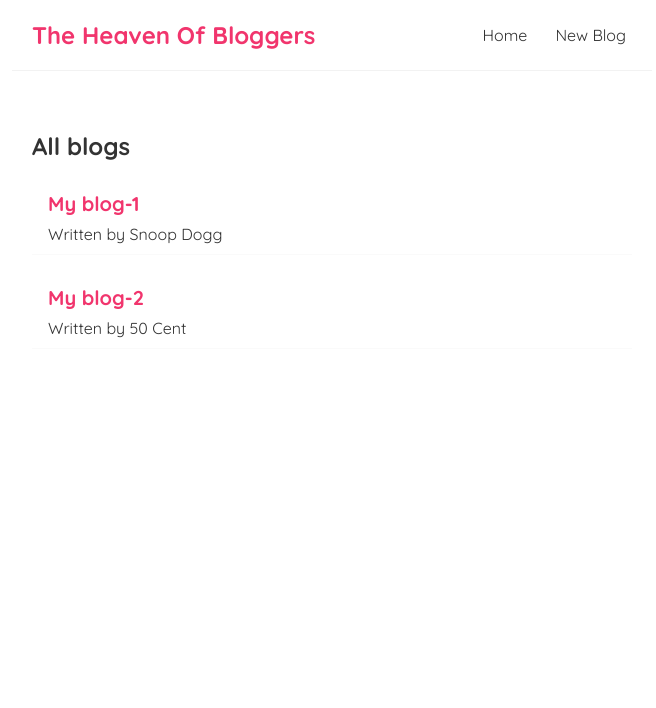
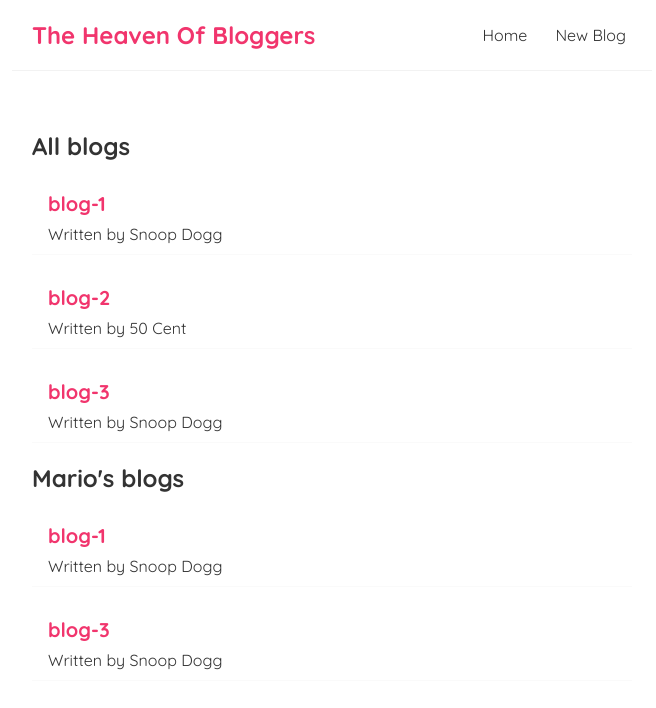
Before and after one commit to Masud034/bloggers, a React (Create React App) app: page / in a window 1280 px wide. Shown: the top 708 px of the page, without its empty margins (308-964 px from the left). Built offline with nearby package versions, Linux system fonts and the light colour scheme; the HTML template or start-up script is replaced by a standard one.

Commit message:
reusing components

```diff
--- a/src/Home.js
+++ b/src/Home.js
@@ -3,14 +3,16 @@ import { useState } from "react";
 const Home = () => {
 
     const [blogs, setBlogs] = useState( [
-        { id : 1, title : 'My blog-1', body : 'This is first blog body', author : 'Snoop Dogg' },
-        { id : 2, title : 'My blog-2', body : 'This is second blog body', author : '50 Cent' }
+        { id : 1, title : 'blog-1', body : 'This is first blog body', author : 'Snoop Dogg' },
+        { id : 2, title : 'blog-2', body : 'This is second blog body', author : '50 Cent' },
+        { id : 3, title : 'blog-3', body : 'This is third blog body', author : 'Snoop Dogg' }
 
     ]);
 
     return (
         <div className="home">
             <BlogList blogs = {blogs} title = "All blogs"/>
+            <BlogList blogs = {blogs.filter( (blog) => blog.author === 'Snoop Dogg')} title = "Mario's blogs"/>
         </div>
      );
 }
```
